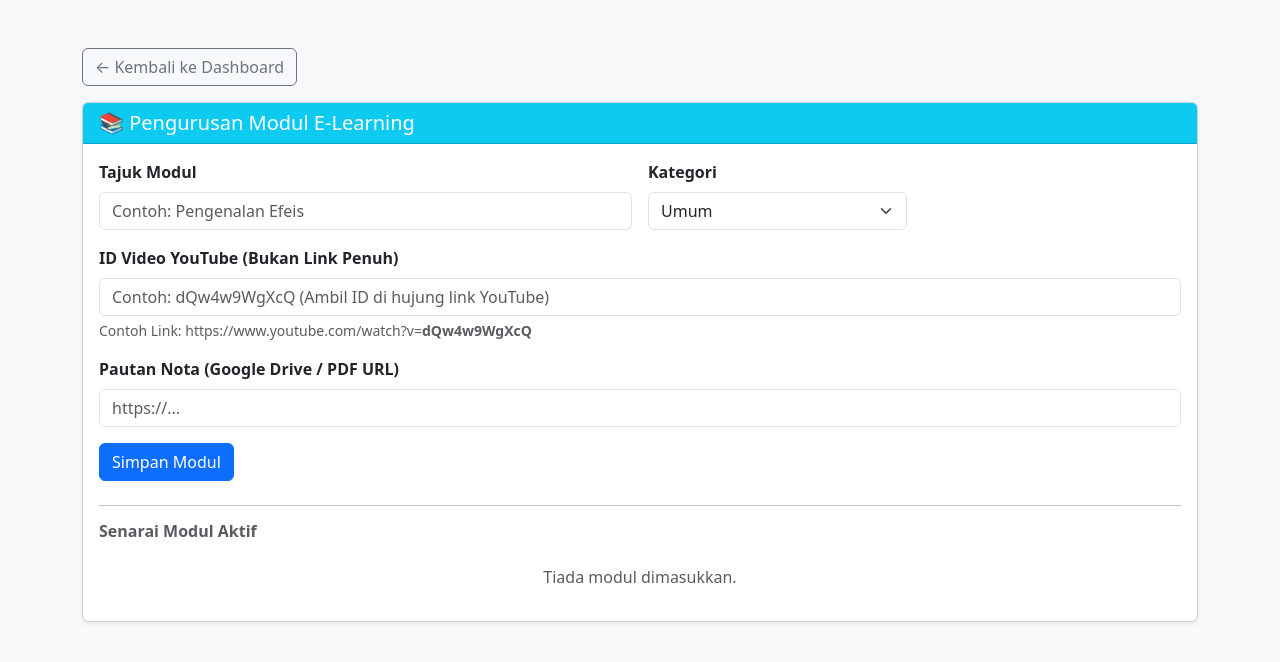
After one commit to azaharrabu/sistem-sewaan-KASB, a Flask app: page /urus-modul in a window 1280 px wide. The commit adds this page. Shown: the top 662 px of the page. Run offline with Flask 3, Linux system fonts and the light colour scheme; the visitor is signed in with stand-in values (Sample User, id 1); data that the repository does not hold is empty.

Commit message:
Tambah sistem pengurusan modul E-Learning

```diff
--- a/app.py
+++ b/app.py
@@ -124,6 +124,31 @@ def padam_peserta(id):
     supabase.table('peserta_kursus').delete().eq('id', id).execute()
     flash('Peserta berjaya dipadam.', 'danger')
     return redirect(url_for('senarai_peserta'))
+
+# --- ROUTES: PENGURUSAN MODUL (LMS) ---
+@app.route('/urus-modul', methods=['GET', 'POST'])
+@login_required
+def urus_modul():
+    if request.method == 'POST':
+        data = {
+            "tajuk": request.form.get('tajuk'),
+            "pautan_video": request.form.get('video'),
+            "pautan_nota": request.form.get('nota'),
+            "kategori": request.form.get('kategori')
+        }
+        supabase.table('modul_kursus').insert(data).execute()
+        flash('Modul berjaya ditambah.', 'success')
+
+    # Dapatkan senarai modul
+    res = supabase.table('modul_kursus').select('*').order('created_at', desc=True).execute()
+    return render_template('urus_modul.html', moduls=res.data)
+
+@app.route('/padam-modul/<int:id>')
+@login_required
+def padam_modul(id):
+    supabase.table('modul_kursus').delete().eq('id', id).execute()
+    flash('Modul berjaya dipadam.', 'warning')
+    return redirect(url_for('urus_modul'))
 
 @app.route('/')
 @login_required
@@ -548,7 +573,15 @@ def dashboard_peserta():
 
     user_id = session['peserta_id']
     res = supabase.table('peserta_kursus').select('*').eq('id', user_id).single().execute()
-    return render_template('dashboard_peserta.html', p=res.data)
+    peserta = res.data
+
+    moduls = []
+    # Hanya tunjuk modul jika bayaran selesai
+    if peserta.get('status_bayaran') == 'Selesai':
+        mod_res = supabase.table('modul_kursus').select('*').order('created_at', desc=False).execute()
+        moduls = mod_res.data
+
+    return render_template('dashboard_peserta.html', p=peserta, moduls=moduls)
 
 @app.route('/logout-peserta')
 def logout_peserta():
--- a/templates/index.html
+++ b/templates/index.html
@@ -39,6 +39,9 @@
 
         <!-- Pautan Pantas -->
         <div class="d-flex justify-content-end mb-3">
+            <a href="{{ url_for('urus_modul') }}" class="btn btn-outline-warning text-dark shadow-sm me-2">
+                📚 Pengurusan Modul
+            </a>
             <a href="{{ url_for('tetapan') }}" class="btn btn-outline-dark shadow-sm me-2">
                 ⚙️ Tetapan Kursus
             </a>
--- /dev/null
+++ b/templates/urus_modul.html
@@ -0,0 +1,66 @@
+<!DOCTYPE html>
+<html lang="ms">
+<head>
+    <meta charset="UTF-8">
+    <title>Pengurusan Modul - KASB</title>
+    <link href="https://cdn.jsdelivr.net/npm/bootstrap@5.3.0/dist/css/bootstrap.min.css" rel="stylesheet">
+</head>
+<body class="bg-light">
+    <div class="container mt-5">
+        <a href="{{ url_for('index') }}" class="btn btn-outline-secondary mb-3">&larr; Kembali ke Dashboard</a>
+
+        <div class="card shadow-sm">
+            <div class="card-header bg-info text-white">
+                <h5 class="mb-0">📚 Pengurusan Modul E-Learning</h5>
+            </div>
+            <div class="card-body">
+                <!-- Form Tambah -->
+                <form method="post" class="row g-3 mb-4">
+                    <div class="col-md-6">
+                        <label class="form-label fw-bold">Tajuk Modul</label>
+                        <input type="text" name="tajuk" class="form-control" placeholder="Contoh: Pengenalan Efeis" required>
+                    </div>
+                    <div class="col-md-3">
+                        <label class="form-label fw-bold">Kategori</label>
+                        <select name="kategori" class="form-select">
+                            <option value="Umum">Umum</option>
+                            <option value="Asas">Asas</option>
+                            <option value="Lanjutan">Lanjutan</option>
+                        </select>
+                    </div>
+                    <div class="col-md-12">
+                        <label class="form-label fw-bold">ID Video YouTube (Bukan Link Penuh)</label>
+                        <input type="text" name="video" class="form-control" placeholder="Contoh: dQw4w9WgXcQ (Ambil ID di hujung link YouTube)">
+                        <div class="form-text">Contoh Link: https://www.youtube.com/watch?v=<b>dQw4w9WgXcQ</b></div>
+                    </div>
+                    <div class="col-md-12">
+                        <label class="form-label fw-bold">Pautan Nota (Google Drive / PDF URL)</label>
+                        <input type="text" name="nota" class="form-control" placeholder="https://...">
+                    </div>
+                    <div class="col-12">
+                        <button type="submit" class="btn btn-primary">Simpan Modul</button>
+                    </div>
+                </form>
+
+                <hr>
+
+                <!-- Senarai Modul -->
+                <h6 class="fw-bold text-muted">Senarai Modul Aktif</h6>
+                <div class="list-group">
+                    {% for m in moduls %}
+                    <div class="list-group-item d-flex justify-content-between align-items-center">
+                        <div>
+                            <h6 class="mb-1 fw-bold">{{ m.tajuk }} <span class="badge bg-secondary">{{ m.kategori }}</span></h6>
+                            <small class="text-muted">Video ID: {{ m.pautan_video or '-' }} | Nota: {{ 'Ada' if m.pautan_nota else 'Tiada' }}</small>
+                        </div>
+                        <a href="{{ url_for('padam_modul', id=m.id) }}" class="btn btn-sm btn-danger" onclick="return confirm('Padam modul ini?')">Padam</a>
+                    </div>
+                    {% else %}
+                    <div class="text-center py-3 text-muted">Tiada modul dimasukkan.</div>
+                    {% endfor %}
+                </div>
+            </div>
+        </div>
+    </div>
+</body>
+</html>
```
Also changed, not shown: templates/dashboard_peserta.html (+31 -1 lines).
